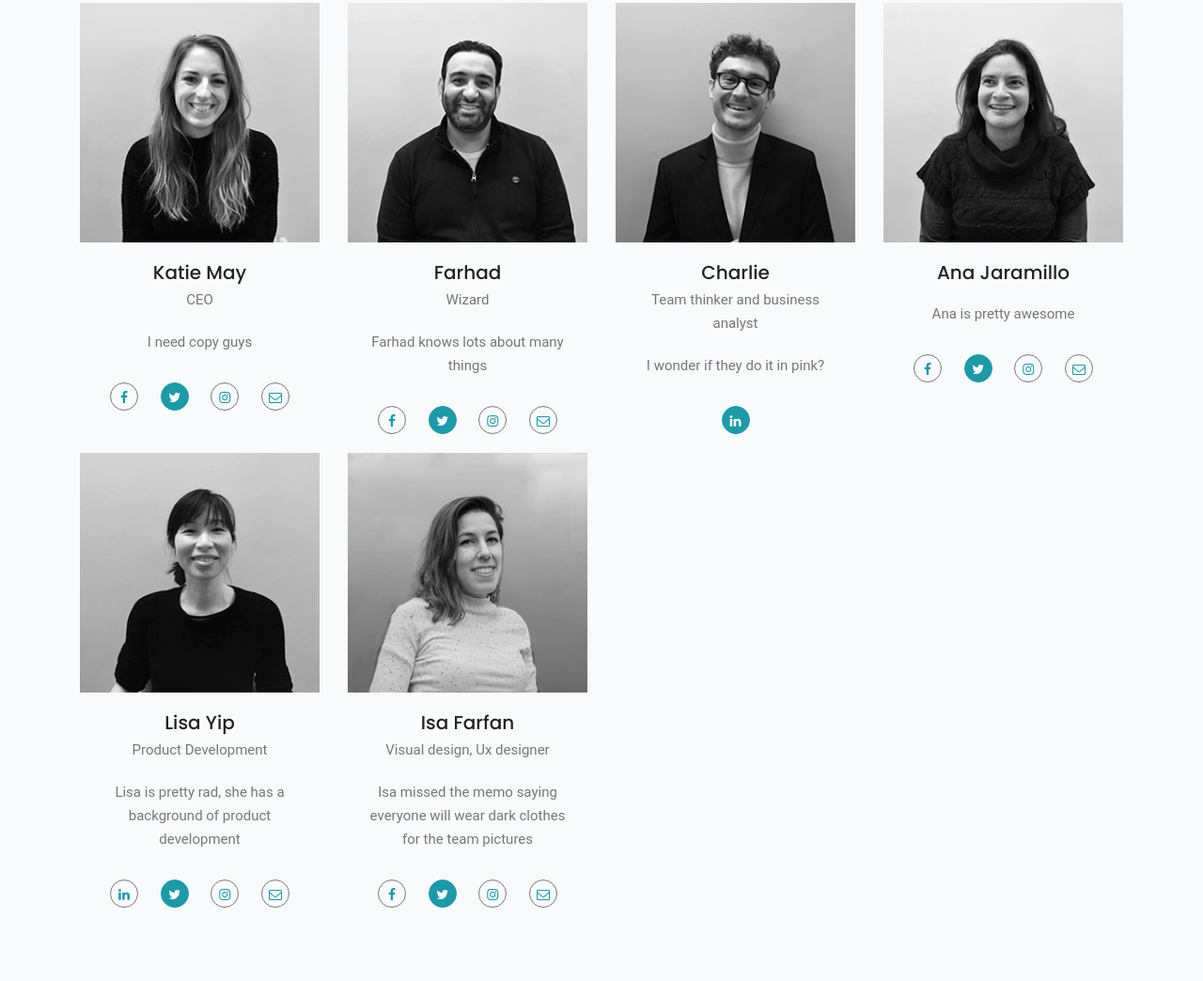
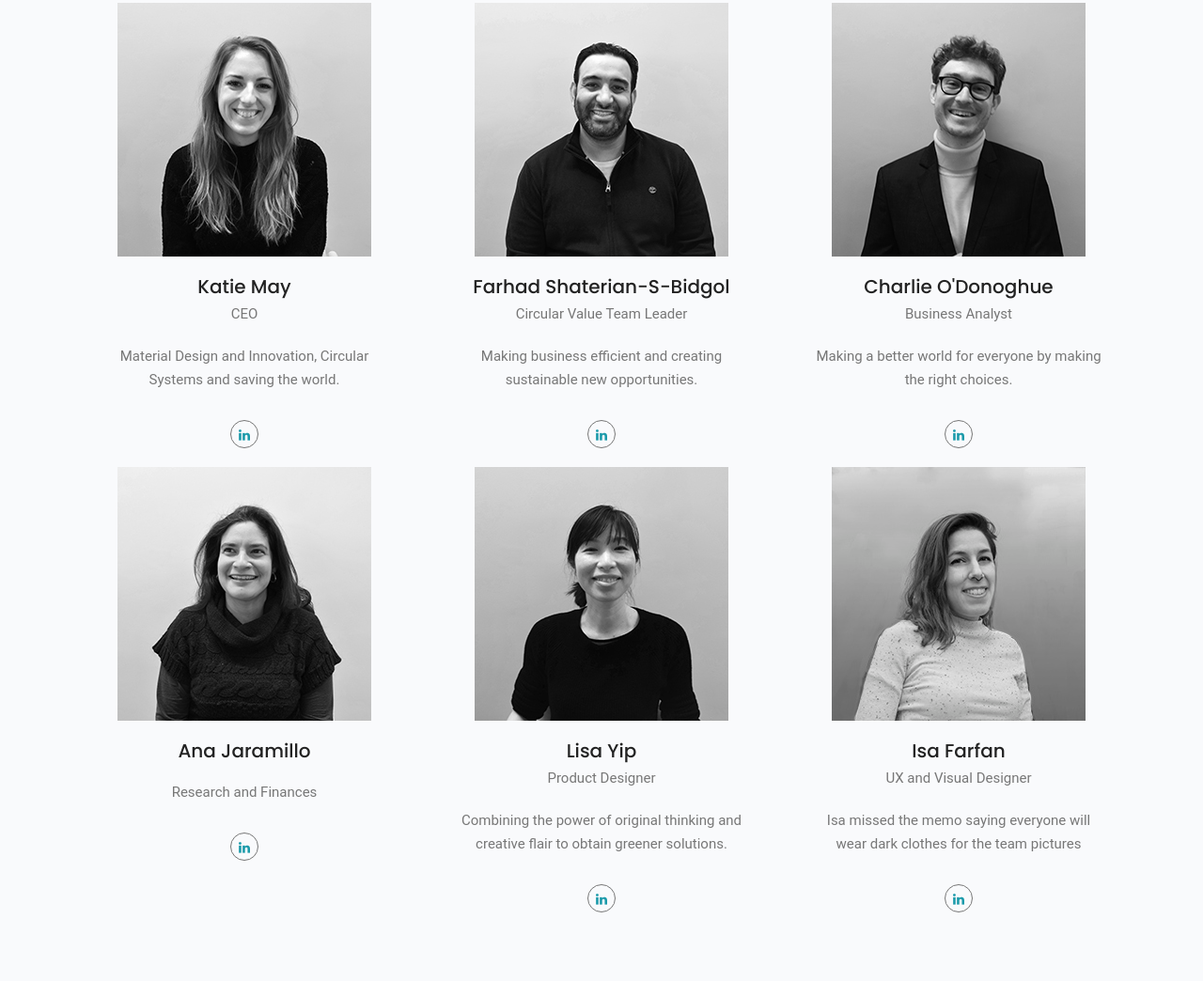
Before and after one commit to isafarfan/styroloop.com, a plain HTML site: page the_team.html in a window 1280 px wide. Shown: the part 285-1329 px from the top of the page at 94% size. Drawn offline with Linux system fonts and the light colour scheme.

Commit message:
New problem picture, team blurbs updated

```diff
--- a/the_team.html
+++ b/the_team.html
@@ -70,7 +70,7 @@
 				<p> We meet in a Hackathon</p>
 			</div>
 			<div class="row team_inner">
-				<div class="col-lg-3 col-md-6">
+				<div class="col-lg-4 col-md-6">
 					<div class="team_item">
 						<div class="team_img">
 							<img class="img-fluid" src="new_img/katie.jpg" alt="">
@@ -79,54 +79,49 @@
 							<h4>Katie May</h4>
 							<p>CEO</p>
 							<p class="mt-20">
-								I need copy guys
+							Material Design and Innovation, Circular Systems and saving the world.
 							</p>
 							<div class="social">
-								<a href="#"><i class="fa fa-facebook"></i></a>
-								<a href="#" class="active"><i class="fa fa-twitter"></i></a>
-								<a href="#"><i class="fa fa-instagram"></i></a>
-								<a href="#"><i class="fa fa-envelope-o"></i></a>
+								<a href="https://www.linkedin.com/in/katie-may-boyd-1a98315a/"><i class="fa fa-linkedin"></i></a>
+
 							</div>
 						</div>
 					</div>
 				</div>
 
-				<div class="col-lg-3 col-md-6">
+				<div class="col-lg-4 col-md-6">
 					<div class="team_item">
 						<div class="team_img">
 							<img class="img-fluid" src="new_img/farhad.jpg" alt="">
 						</div>
 						<div class="team_name">
-							<h4>Farhad</h4>
-							<p>Wizard </p>
+							<h4>Farhad Shaterian-S-Bidgol</h4>
+							<p>Circular Value Team Leader</p>
 							<p class="mt-20">
-								Farhad knows lots about many things
+								Making business efficient and creating sustainable new opportunities.
 							</p>
 							<div class="social">
-								<a href="#"><i class="fa fa-facebook"></i></a>
-								<a href="#" class="active"><i class="fa fa-twitter"></i></a>
-								<a href="#"><i class="fa fa-instagram"></i></a>
-								<a href="#"><i class="fa fa-envelope-o"></i></a>
+								<a href="https://www.linkedin.com/in/farhad-bidgol/"><i class="fa fa-linkedin"></i></a>
+
 							</div>
 						</div>
 					</div>
 				</div>
 
-				<div class="col-lg-3 col-md-6">
+				<div class="col-lg-4 col-md-6">
 					<div class="team_item">
 						<div class="team_img">
 							<img class="img-fluid" src="new_img/charlie.jpg" alt="">
 						</div>
 						<div class="team_name">
-							<h4>Charlie </h4>
-							<p>Team thinker and business analyst</p>
+							<h4>Charlie O'Donoghue</h4>
+							<p>Business Analyst</p>
 							<p class="mt-20">
-								I wonder if they do it in pink?
-
-							</p>
+								Making a better world for everyone by making the right choices.
+                            </p>
 							<div class="social">
 
-								<a href="https://www.linkedin.com/in/charlie-o-donoghue-a5a08591" class="active"><i class="fa fa-linkedin"></i></a>
+								<a href="https://www.linkedin.com/in/charlie-o-donoghue-a5a08591"><i class="fa fa-linkedin"></i></a>
 								<!--<a href="#"><i class="fa fa-facebook"></i></a>
 								<a href="#"><i class="fa fa-instagram"></i></a>
 								<a href="#"><i class="fa fa-envelope-o"></i></a>-->
@@ -134,8 +129,10 @@
 						</div>
 					</div>
 				</div>
+			</div>
+			<div class="row team_inner">
 
-				<div class="col-lg-3 col-md-6">
+				<div class="col-lg-4 col-md-6">
 					<div class="team_item">
 						<div class="team_img">
 							<img class="img-fluid" src="new_img/ana.jpg" alt="">
@@ -144,60 +141,56 @@
 							<h4>Ana Jaramillo</h4>
 							<p></p>
 							<p class="mt-20">
-								Ana is pretty awesome
+								Research and Finances
 							</p>
 							<div class="social">
-								<a href="#"><i class="fa fa-facebook"></i></a>
-								<a href="#" class="active"><i class="fa fa-twitter"></i></a>
-								<a href="#"><i class="fa fa-instagram"></i></a>
-								<a href="#"><i class="fa fa-envelope-o"></i></a>
+								<a href="https://www.linkedin.com/in/ana-jaramillo-sustainability/"><i class="fa fa-linkedin"></i></a>
+
 							</div>
 						</div>
 					</div>
 				</div>
-			</div>
-			<div class="row team_inner">
-				<div class="col-lg-3 col-md-6">
+
+
+
+				<div class="col-lg-4 col-md-6">
 					<div class="team_item">
 						<div class="team_img">
 							<img class="img-fluid" src="new_img/lisa.jpg" alt="">
 						</div>
 						<div class="team_name">
 							<h4>Lisa Yip</h4>
-							<p>Product Development</p>
+							<p>Product Designer</p>
 							<p class="mt-20">
-								Lisa is pretty rad, she has a background of product development
+								Combining the power of original thinking and creative flair to obtain greener solutions.
 							</p>
 							<div class="social">
-								<a href="#"><i class="fa fa-linkedin"></i></a>
-								<a href="#" class="active"><i class="fa fa-twitter"></i></a>
-								<a href="#"><i class="fa fa-instagram"></i></a>
-								<a href="#"><i class="fa fa-envelope-o"></i></a>
+								<a href="https://www.linkedin.com/in/lisa-yip/"><i class="fa fa-linkedin"></i></a>
+
 							</div>
 						</div>
 					</div>
 				</div>
 
-				<div class="col-lg-3 col-md-6">
+				<div class="col-lg-4 col-md-6">
 					<div class="team_item">
 						<div class="team_img">
 							<img class="img-fluid" src="new_img/isa.jpg" alt="">
 						</div>
 						<div class="team_name">
 							<h4>Isa Farfan</h4>
-							<p>Visual design, Ux designer </p>
+							<p>UX and Visual Designer</p>
 							<p class="mt-20">
 								Isa missed the memo saying everyone will wear dark clothes for the team pictures
 							</p>
 							<div class="social">
-								<a href="#"><i class="fa fa-facebook"></i></a>
-								<a href="#" class="active"><i class="fa fa-twitter"></i></a>
-								<a href="#"><i class="fa fa-instagram"></i></a>
-								<a href="#"><i class="fa fa-envelope-o"></i></a>
+								<a href="https://www.linkedin.com/in/isa-farfan-35008ba0/"><i class="fa fa-linkedin"></i></a>
+
 							</div>
 						</div>
 					</div>
 
 				</div>
-		</div>
+
+		   </div>
 	</section>
```
Also changed, not shown: index.html (+1 -1 lines), new_img/styrobergs.jpg (added).
